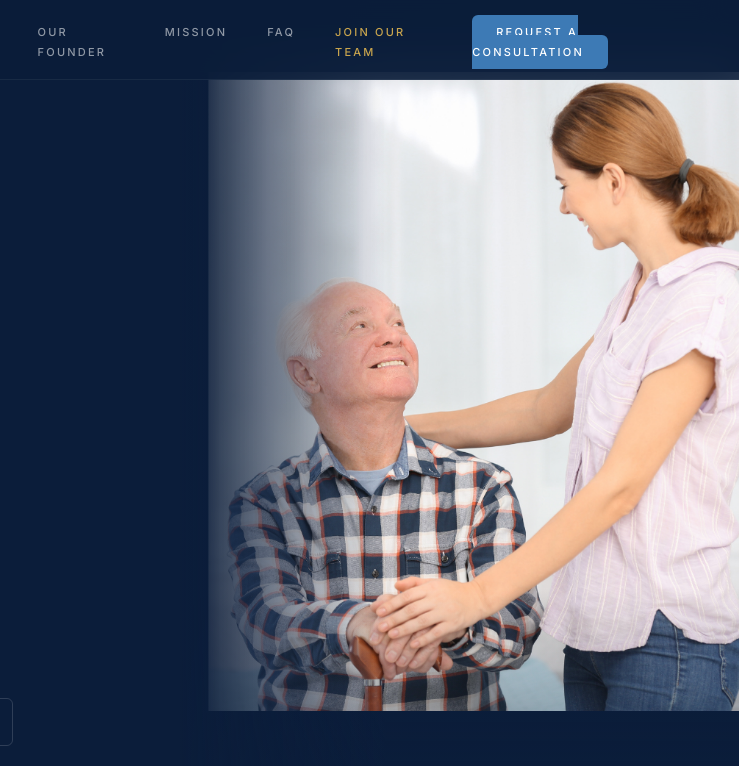
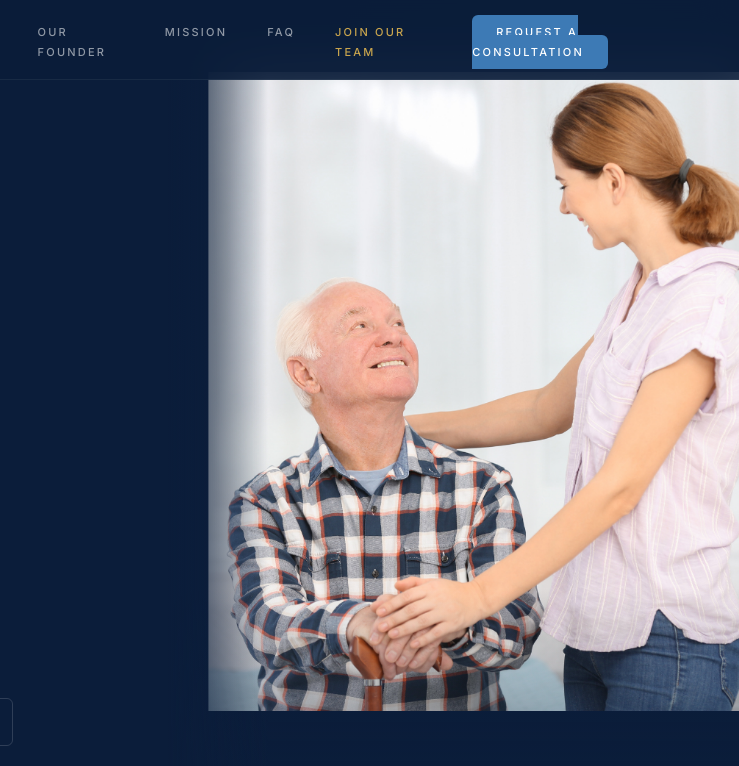
Before and after one commit to ssuhar3/nurse-health-concierge, a website: page index.html in a window 1280 px wide. Shown: the top 766 px of the page, 541-1280 px from the left. Drawn offline with nearby package versions, Linux system fonts and the light colour scheme; a web font is replaced by a local one.

Commit message:
Tighten hero photo left-edge fade to stay at edge only

```diff
--- a/index.html
+++ b/index.html
@@ -256,12 +256,12 @@
   position: absolute;
   inset: 0;
   background:
-    linear-gradient(to right, var(--navy) 0%, var(--navy) 5%, rgba(11,29,58,0) 40%),
+    linear-gradient(to right, var(--navy) 0%, var(--navy) 3%, rgba(11,29,58,0) 20%),
     linear-gradient(to top, rgba(11,29,58,0.5) 0%, transparent 35%);
 }
 .hero-img {
-  -webkit-mask-image: linear-gradient(to right, transparent 0%, black 12%, black 100%);
-          mask-image: linear-gradient(to right, transparent 0%, black 12%, black 100%);
+  -webkit-mask-image: linear-gradient(to right, transparent 0%, black 8%, black 100%);
+          mask-image: linear-gradient(to right, transparent 0%, black 8%, black 100%);
 }
 
 .hero-stats {
```
